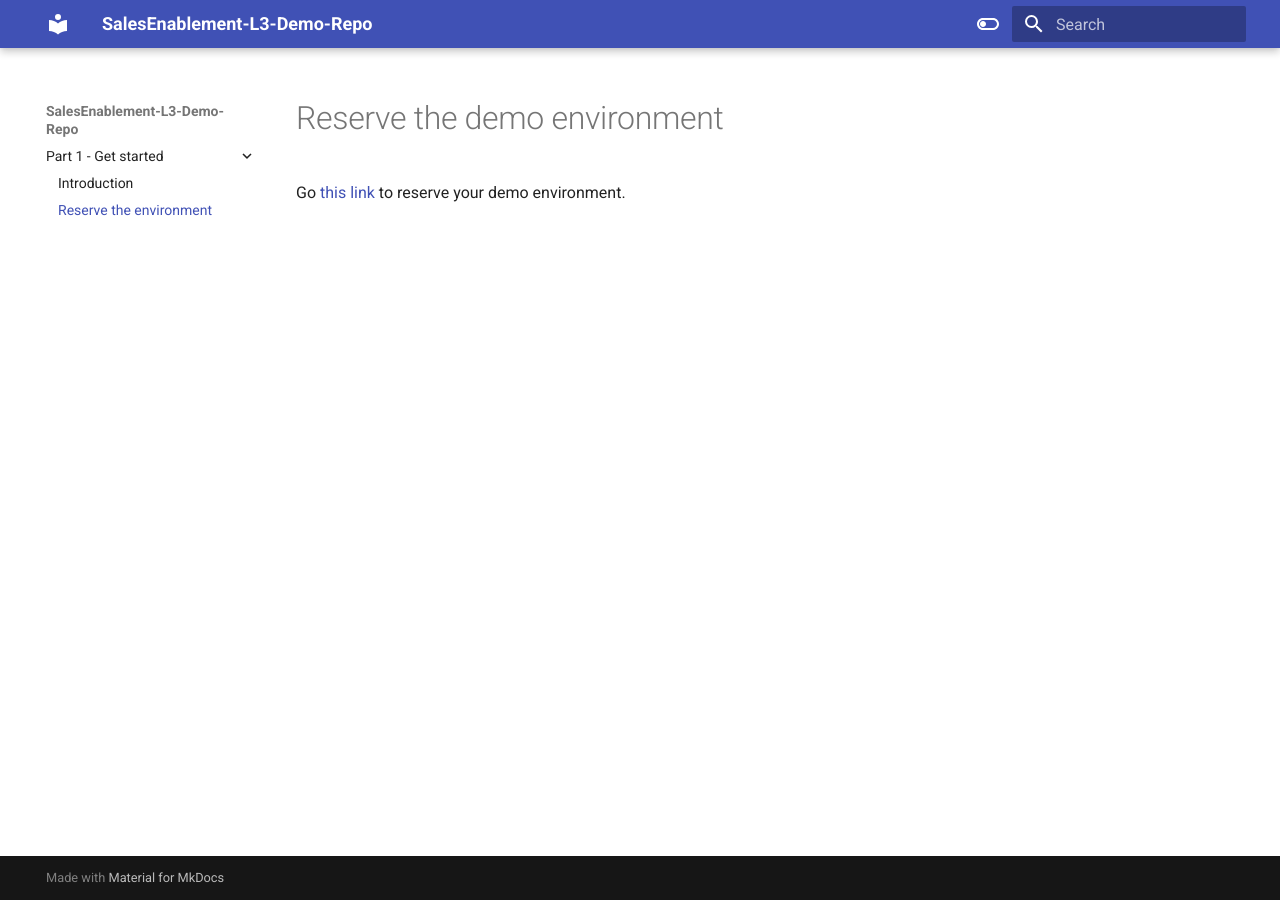
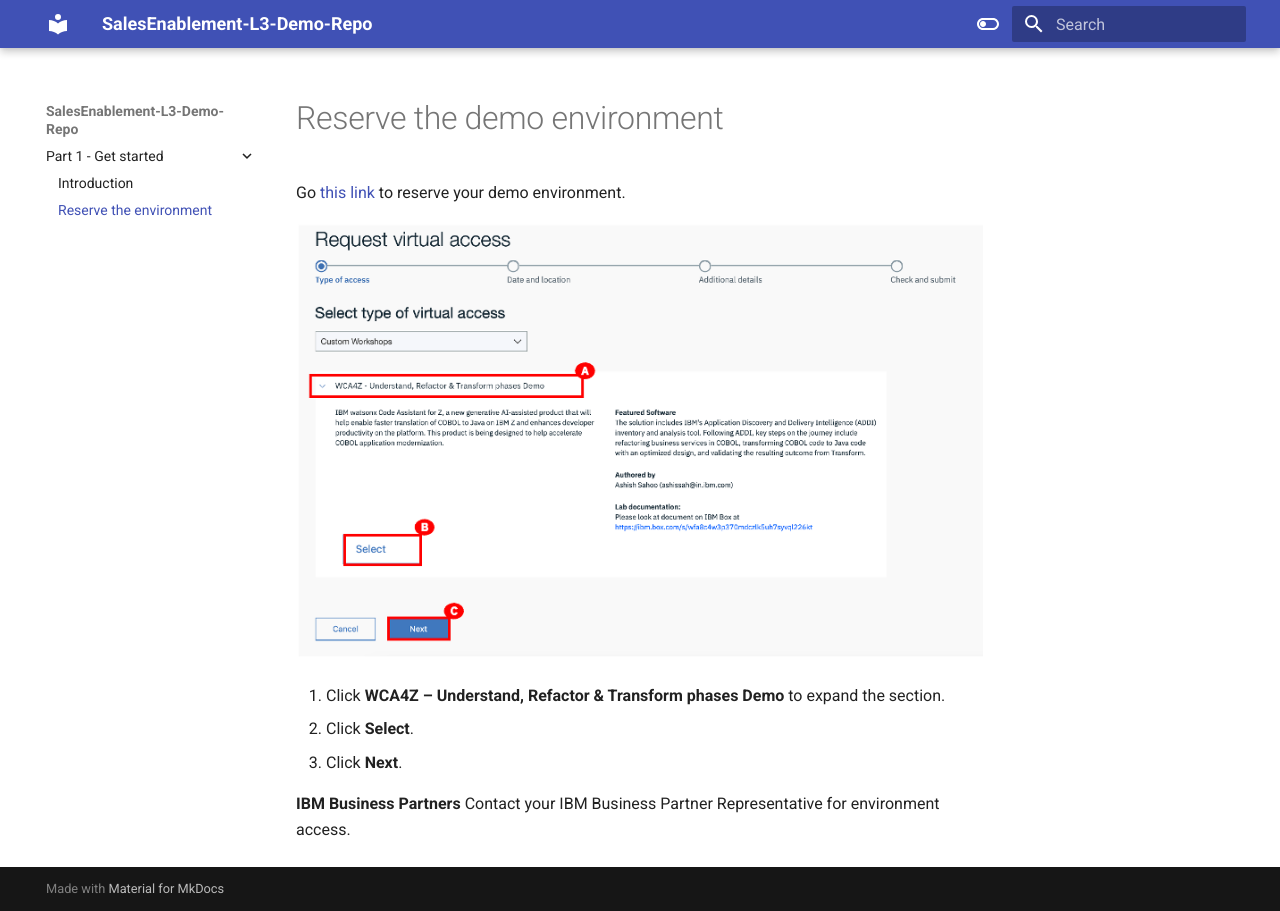
Before and after one commit to IBM/SalesEnablement-L3-Demo-Repo, an MkDocs documentation site: the page built from docs/reserve-the-demo/02 Reserve the environment.md, in a window 1280 px wide. Built offline with MkDocs 1.6.1 and Material for MkDocs 9.7.7, drawn with Linux system fonts in a browser that asks for light colours.

Commit message:
Adding images for reserve

```diff
--- a/docs/reserve-the-demo/02 Reserve the environment.md
+++ b/docs/reserve-the-demo/02 Reserve the environment.md
@@ -1,3 +1,12 @@
 # Reserve the demo environment
 
 Go <a href="https://zva.wdc1a.cirrus.ibm.com/workshoptemplate?id=a354090dd4e46f36a71e90eacf7abd12" target="_blank">this link</a> to reserve your demo environment.
+
+![](images/reserve1.png)
+
+1. Click **WCA4Z – Understand, Refactor & Transform phases Demo** to expand the section.
+2. Click **Select**.
+3. Click **Next**.
+
+**IBM Business Partners**
+Contact your IBM Business Partner Representative for environment access.
```
Also changed, not shown: docs/reserve-the-demo/images/reserve1.png (added), 4 other files.
